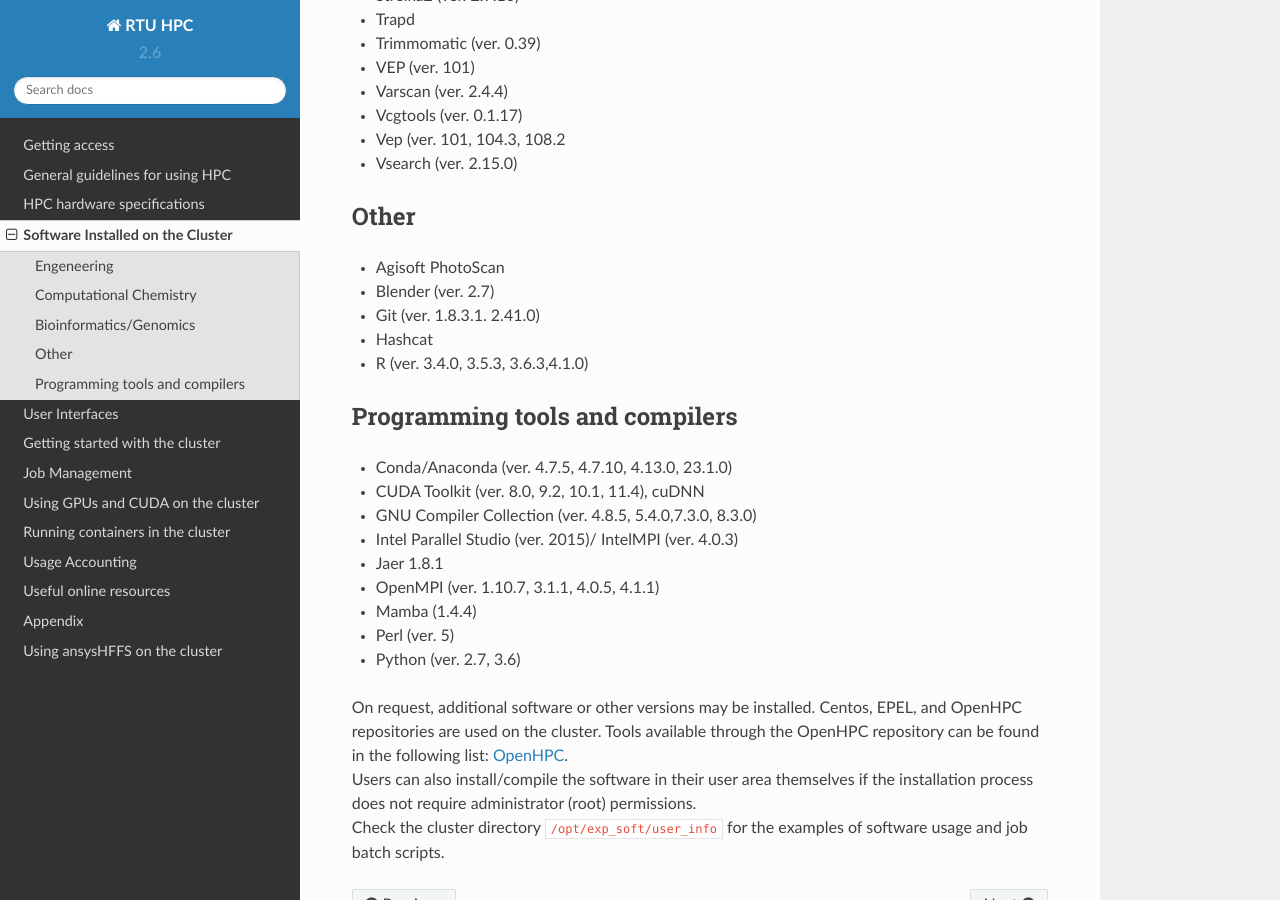
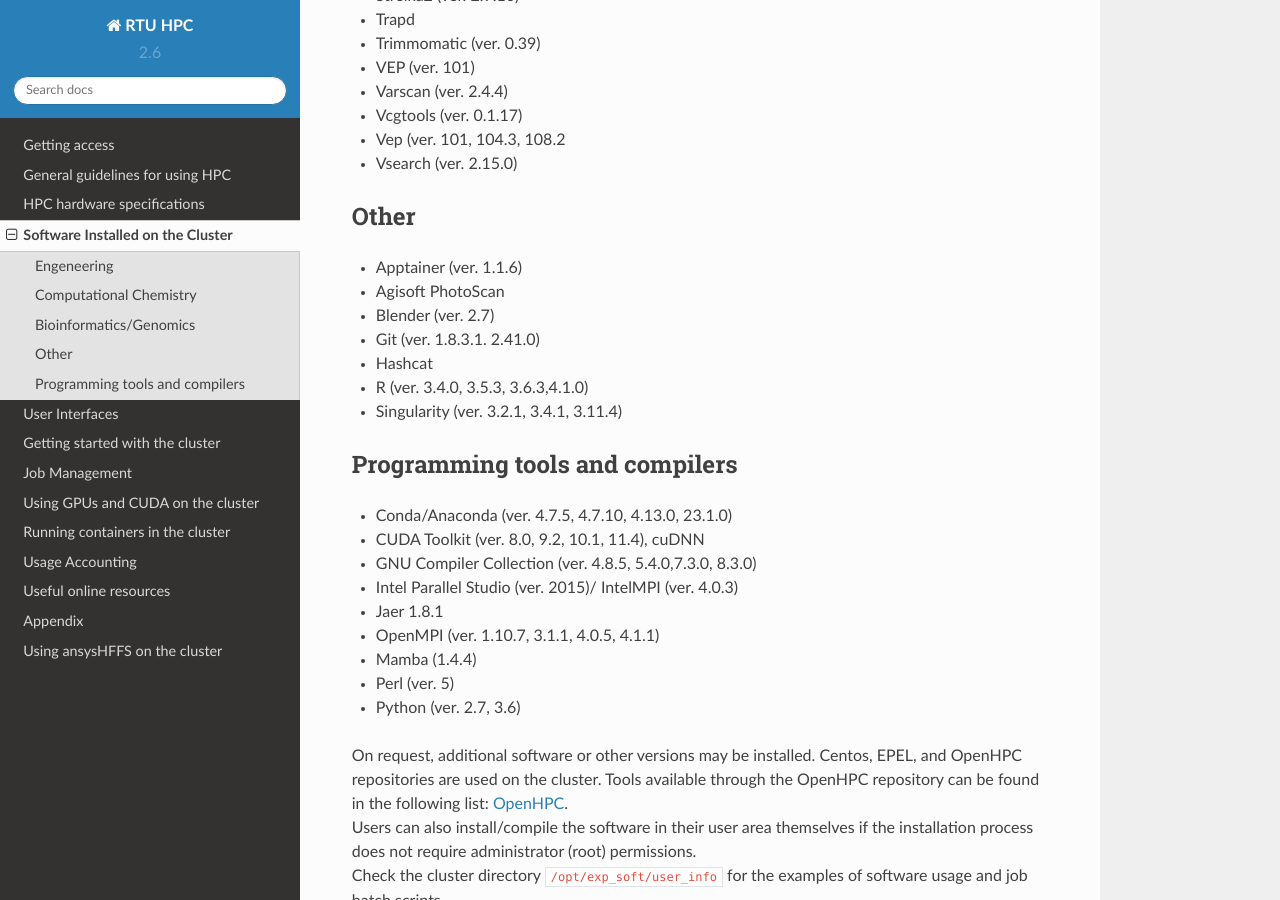
Before and after one commit to rtuhpc/hpc-manual, a Sphinx documentation site: the page built from doc/04_software.md, in a window 1280 px wide and 900 px high, scrolled down 1784 px. Built offline with Sphinx 7.4.7 and the Read the Docs theme 2.0.0, drawn with Linux system fonts in a browser that asks for light colours.

Commit message:
Update 04_software.md
Put to Other software:
Singularity (ver. 3.2.1, 3.4.1, 3.11.4)
Apptainer (ver. 1.1.6)

```diff
--- a/doc/04_software.md
+++ b/doc/04_software.md
@@ -68,11 +68,13 @@ This section gives a summary of the scientific software installed on the HPC clu
 - Vep (ver. 101, 104.3, 108.2
 - Vsearch (ver. 2.15.0)
 ### Other
+- Apptainer (ver. 1.1.6)
 - Agisoft PhotoScan
 - Blender (ver. 2.7)
 - Git (ver. 1.8.3.1. 2.41.0)
 - Hashcat
 - R (ver. 3.4.0, 3.5.3, 3.6.3,4.1.0)
+- Singularity (ver. 3.2.1, 3.4.1, 3.11.4)
 ### Programming tools and compilers
 - Conda/Anaconda (ver. 4.7.5, 4.7.10, 4.13.0, 23.1.0)
 - CUDA Toolkit (ver. 8.0, 9.2, 10.1, 11.4), cuDNN
```
